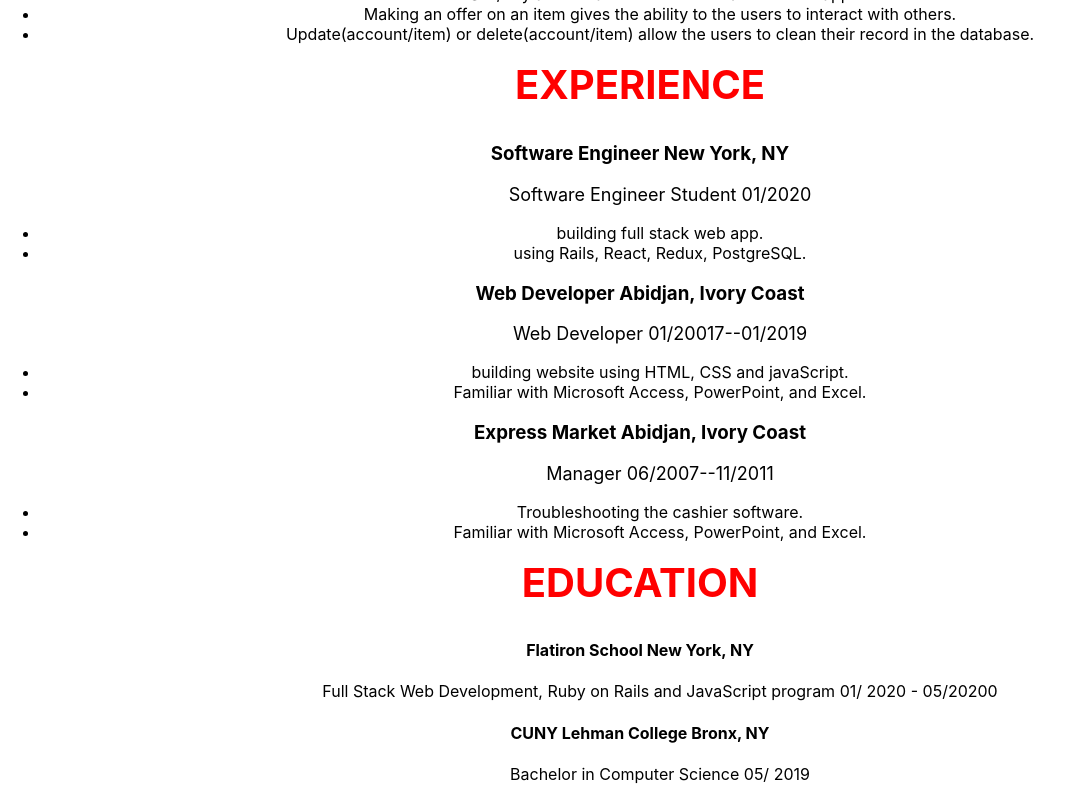
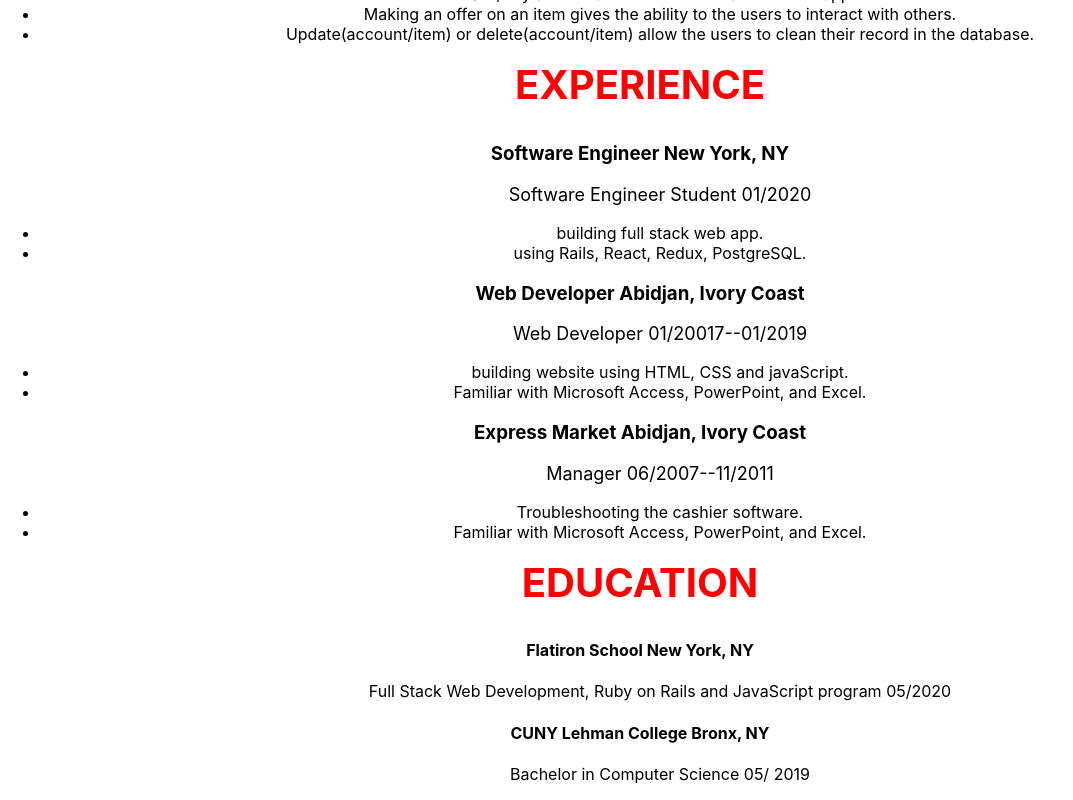
Before and after one commit to sekoudosso82/sekoudossoportfolio, a React (Create React App) app: page /resume in a window 1280 px wide. Shown: the part 1186-1986 px from the top of the page, without its empty margins (0-1073 px from the left). Built offline with nearby package versions, Linux system fonts and the light colour scheme.

Commit message:
resume update

```diff
--- a/src/components/Resume.js
+++ b/src/components/Resume.js
@@ -135,7 +135,7 @@
 
 <h2> EDUCATION </h2>
 <h4> Flatiron School    		 New York, NY </h4>
-<ul>Full Stack Web Development, Ruby on Rails and JavaScript program 01/ 2020 - 05/20200</ul>
+<ul>Full Stack Web Development, Ruby on Rails and JavaScript program 05/2020</ul>
 
 <h4> CUNY Lehman College     							      Bronx, NY </h4>
 <ul> Bachelor in Computer Science       						      05/ 2019 </ul>
```
